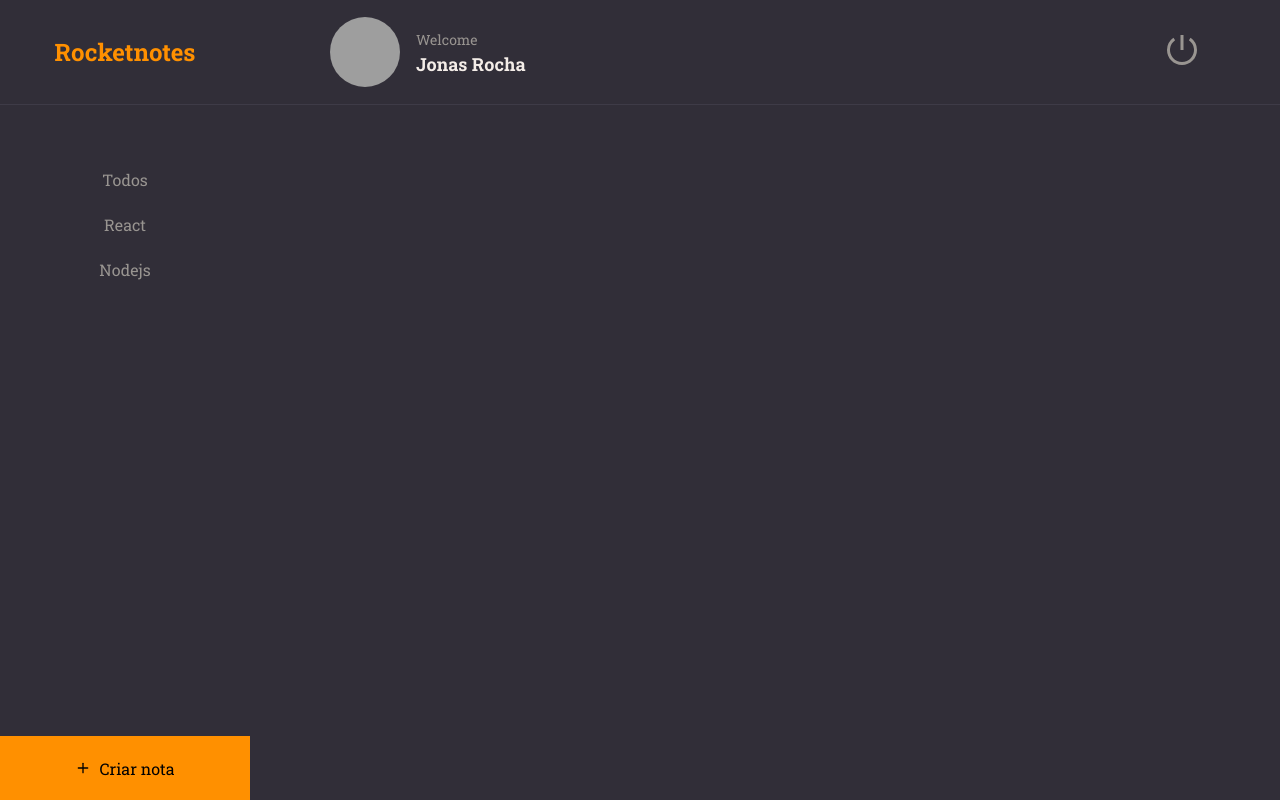
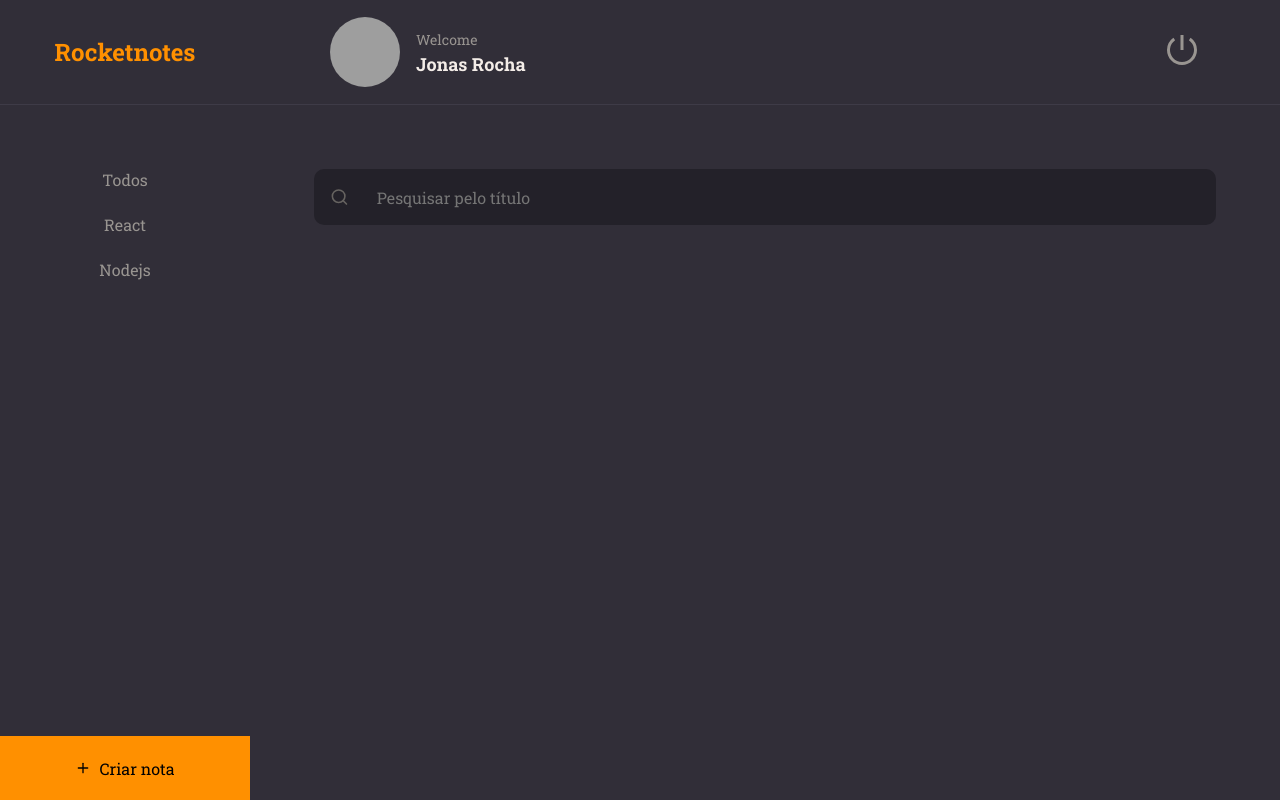
Before and after one commit to jonasrochabr/rocketnotes, a React (Vite) app: page / in a window 1280 px wide. Built offline with nearby package versions, Linux system fonts and the light colour scheme; grey boxes are pictures that could not be loaded.

Commit message:
Components

```diff
--- /dev/null
+++ b/src/components/Input/index.jsx
@@ -0,0 +1,10 @@
+import { Container } from './styles'
+
+export function Input({icon: Icon, ...rest}){
+    return(
+        <Container>
+            {Icon && <Icon size={20}/>}
+            <input {...rest} />
+        </Container>
+    )
+}
--- /dev/null
+++ b/src/components/Input/styles.js
@@ -0,0 +1,34 @@
+import styled from 'styled-components';
+
+export const Container = styled.div`
+    width: 100%;
+    display: flex;
+    align-items: center;
+
+    background-color: ${({ theme }) => theme.COLORS.BACKGROUND_900};
+    color: ${({ theme }) => theme.COLORS.GRAY_300};
+
+    margin-bottom: 8px;
+    border-radius: 10px;
+
+    > input {
+        height: 56px;
+        width: 100%;
+
+        padding: 12px;
+
+        color: ${({ theme }) => theme.COLORS.WHITE};
+        background: transparent;
+        border: 0;
+
+        &:placeholder {
+            ${({ theme }) => theme.COLORS.GRAY_300}
+        }
+
+
+    }
+
+    > svg {
+            margin: 0 16px;
+        }
+`;
--- a/src/pages/Home/index.jsx
+++ b/src/pages/Home/index.jsx
@@ -1,8 +1,9 @@
-import { FiPlus } from 'react-icons/fi'
+import { FiPlus, FiSearch } from 'react-icons/fi'
 
 import { Container, Brand, Menu, Search, Content, NewNote } from './styles'
 
 import { Header } from '../../components/Header'
+import { Input } from '../../components/Input'
 import { ButtonText } from '../../components/ButtonText'
 
 
@@ -22,7 +23,7 @@
             </Menu>
 
             <Search>
-
+                <Input placeholder="Pesquisar pelo título" icon={FiSearch}/>
             </Search>
 
             <Content>
--- a/src/pages/Home/styles.js
+++ b/src/pages/Home/styles.js
@@ -49,6 +49,7 @@
 `;
 export const Search = styled.div `
     grid-area: search;
+    padding: 64px 64px 0;
 
 `;
 export const Content = styled.div `
```
